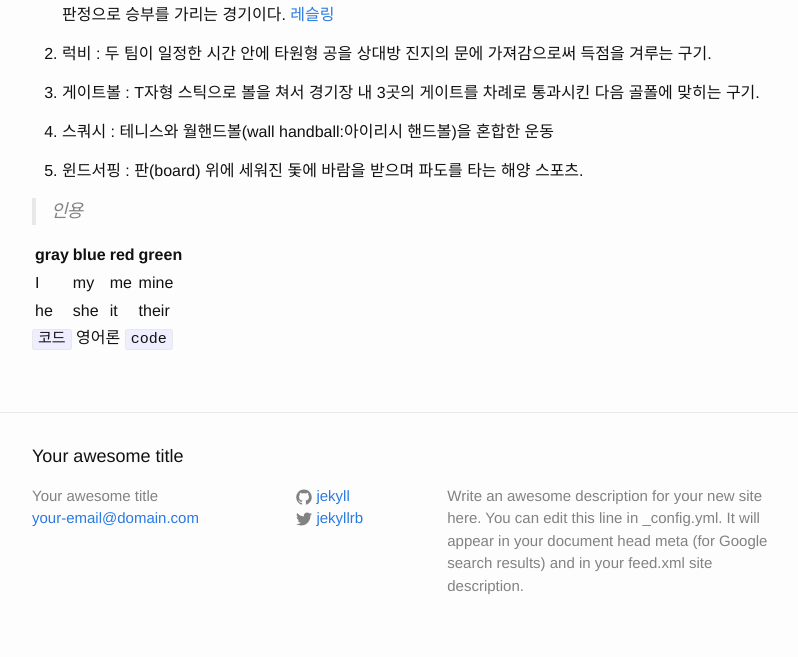
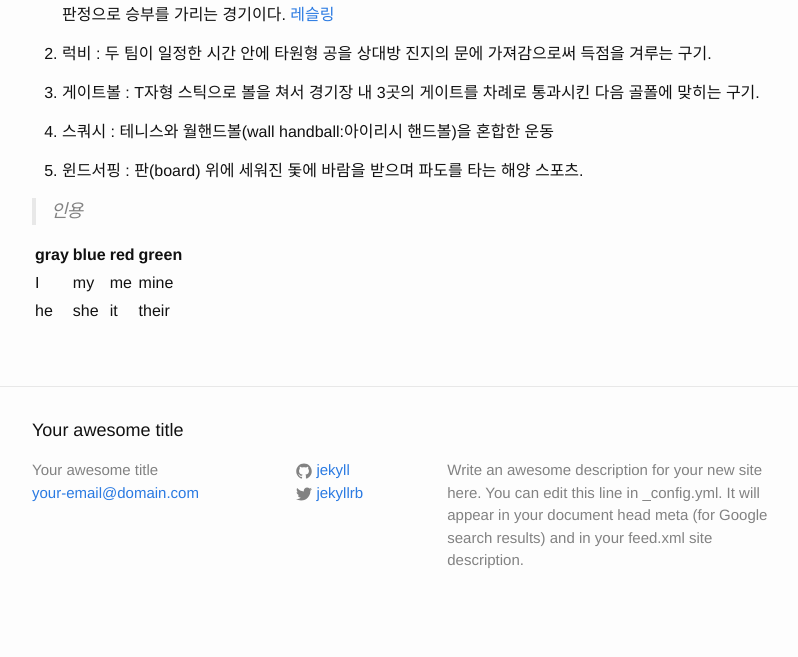
Before and after one commit to forhobby/forhobby.github.com, a Jekyll site: the page built from _posts/2015-05-26-hanseungsu.md, in a window 1280 px wide. Shown: the part 728-1385 px from the top of the page, without its empty margins (238-1036 px from the left). Built offline with Jekyll 4.4.1, drawn with Linux system fonts in a browser that asks for light colours; after the commit the page ends 1360 px from its top, so only the background shows below that.

Commit message:
Update 2015-05-26-hanseungsu.md

```diff
--- a/_posts/2015-05-26-hanseungsu.md
+++ b/_posts/2015-05-26-hanseungsu.md
@@ -39,8 +39,6 @@ categories: jekyll update
 
 >인용
 
-
-
 | gray | blue | red | green |
 | ---- | ---- | --- | ----- |
 |  I   |  my  | me  |  mine |
@@ -48,7 +46,5 @@ categories: jekyll update
 |  he  |  she | it  | their |
 
 
-`코드` 영어론 `code`
-
 
 [1]: http://terms.naver.com/entry.nhn?docId=1087739&cid=40942&categoryId=31976
```
